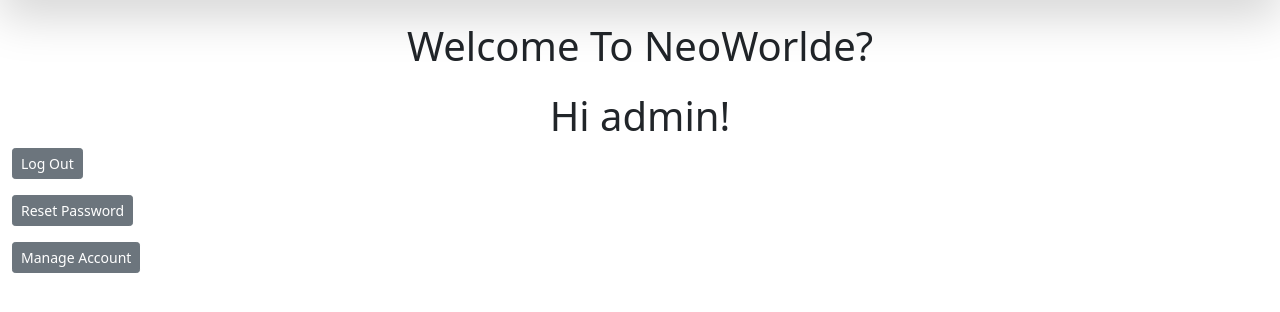
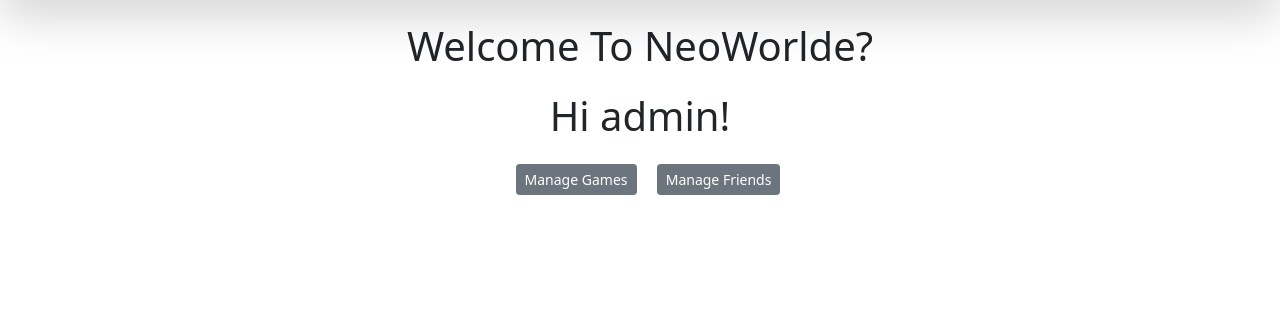
Before and after one commit to AndyDickie/Eksamsprojekt, a Django app: page / in a window 1280 px wide. Shown: the part 56-368 px from the top of the page. Run offline with Django 4.2, Linux system fonts and the light colour scheme; a user stored in the database is signed in.

Commit message:
UI-tweaks

```diff
--- a/Wordle/templates/Friendmenu.html
+++ /dev/null
@@ -1 +0,0 @@
-#Her skal man kunne se alle sine venner og hvem man har og bliver udfordret af
--- a/Wordle/templates/home.html
+++ b/Wordle/templates/home.html
@@ -5,13 +5,14 @@
 {% block content %}
 {% if user.is_authenticated %}
 <p class="fs-1 text-center">Welcome To NeoWorlde?</p>
-  <div class="text-center">
+  <div class="text-center mb-4">
   <h1>Hi {{ user.username }}!</h1>
 </div>
-  <div class="container m-0">
-    <p><a href="{% url 'logout' %}" class="btn btn-secondary btn-sm">Log Out</a></p>
-    <p><a href="{% url 'password_reset' %}" class="btn btn-secondary btn-sm">Reset Password</a></p>
-    <p><a href="{% url 'accounts' %}" class="btn btn-secondary btn-sm">Manage Account</a></p>
+  <div class="container text-center">
+      <!--<a href="{% url 'logout' %}" class="btn btn-secondary btn-sm">Log Out</a>-->
+      <a href="{% url 'challenges' %}" class="btn btn-secondary btn-sm mx-3">Manage Games</a>
+      <a href="{% url 'accounts' %}" class="btn btn-secondary btn-sm">Manage Friends</a>
+
   </div>
 
 
@@ -24,7 +25,7 @@
     <a href="{% url 'login' %}" class="btn btn-primary float-end m-3">Log In</a>
   </div>
 
-  <div class="col"><p><a href="{% url 'signup' %}" class="btn btn-primary float-start m-3">Create User</a><p></p></div>
+  <div class="col"><p><a href="{% url 'signup' %}" class="btn btn-secondary float-start m-3">Create User</a><p></p></div>
 
   </div>
 {% endif %}
```
Also changed, not shown: Wordle/templates/accounts.html (+5 -5 lines), Wordle/templates/game/GameMenu.html (renamed from Wordle/templates/game/challengeFriend.html).
